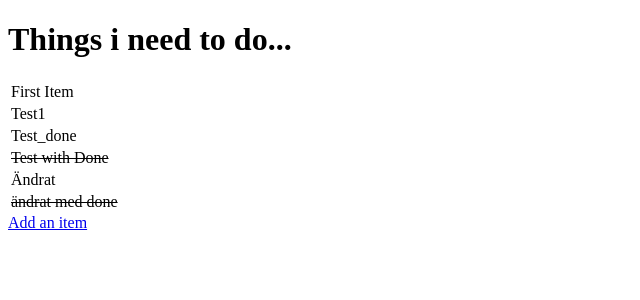
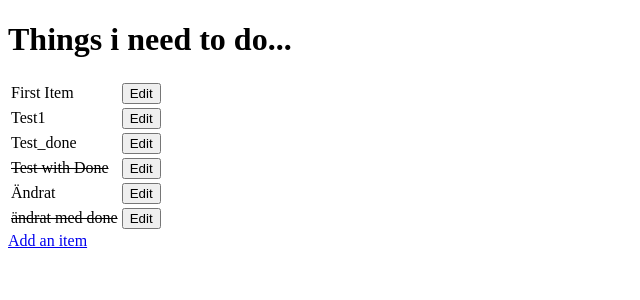
Before and after one commit to Rawa08/My-First-Django-app, a Django app: page / in a window 1280 px wide. Shown: the top 300 px of the page, without its empty margins (0-640 px from the left). Run offline with Django 3.2, Linux system fonts and the light colour scheme; data comes from the database, SQL or seed files in the repository; both versions use the stored data as it was after the commit.

Commit message:
creating edit logic and button

```diff
--- a/django_todo/urls.py
+++ b/django_todo/urls.py
@@ -15,9 +15,10 @@ Including another URLconf
 """
 from django.conf.urls import url
 from django.contrib import admin
-from todo.views import get_todo_list, create_an_item
+from todo.views import get_todo_list, create_an_item, edit_an_item
 urlpatterns = [
     url(r'^admin/', admin.site.urls),
     url(r'^$', get_todo_list),
-    url(r'^add', create_an_item)
+    url(r'^add', create_an_item),
+    url(r'^edit/(?P<id>\d+)$', edit_an_item)
 ]
--- a/todo/templates/todo_list.html
+++ b/todo/templates/todo_list.html
@@ -12,7 +12,12 @@
 <td><strike>{{item.name}}</strike></td>
 {%else%}
 <td>{{item.name}}</td>
-{%endif%}</tr>
+{%endif%}
+<td>
+<form method="GET" action="edit/{{ item.id }}"><input type="submit" value="Edit"> </form>
+
+</td>
+</tr>
 {% empty %}
 <p>You have nothing to do.</p>
 {%endfor%}
--- a/todo/views.py
+++ b/todo/views.py
@@ -1,4 +1,4 @@
-from django.shortcuts import render, redirect
+from django.shortcuts import render, redirect, get_object_or_404
 from .models import Item
 from .forms import ItemForm
 
@@ -19,3 +19,15 @@ def create_an_item(request):
     else:
         form = ItemForm()
     return render(request, 'item_form.html', {'form': form})
+
+
+def edit_an_item(request, id):
+    item = get_object_or_404(Item, pk=id)
+    if request.method == 'POST':
+        form = ItemForm(request.POST, instance=item)
+        if form.is_valid():
+            form.save()
+            return redirect(get_todo_list)
+    else:
+        form = ItemForm(instance=item)
+    return render(request, 'item_form.html', {'form': form})
```
Also changed, not shown: db.sqlite3.
